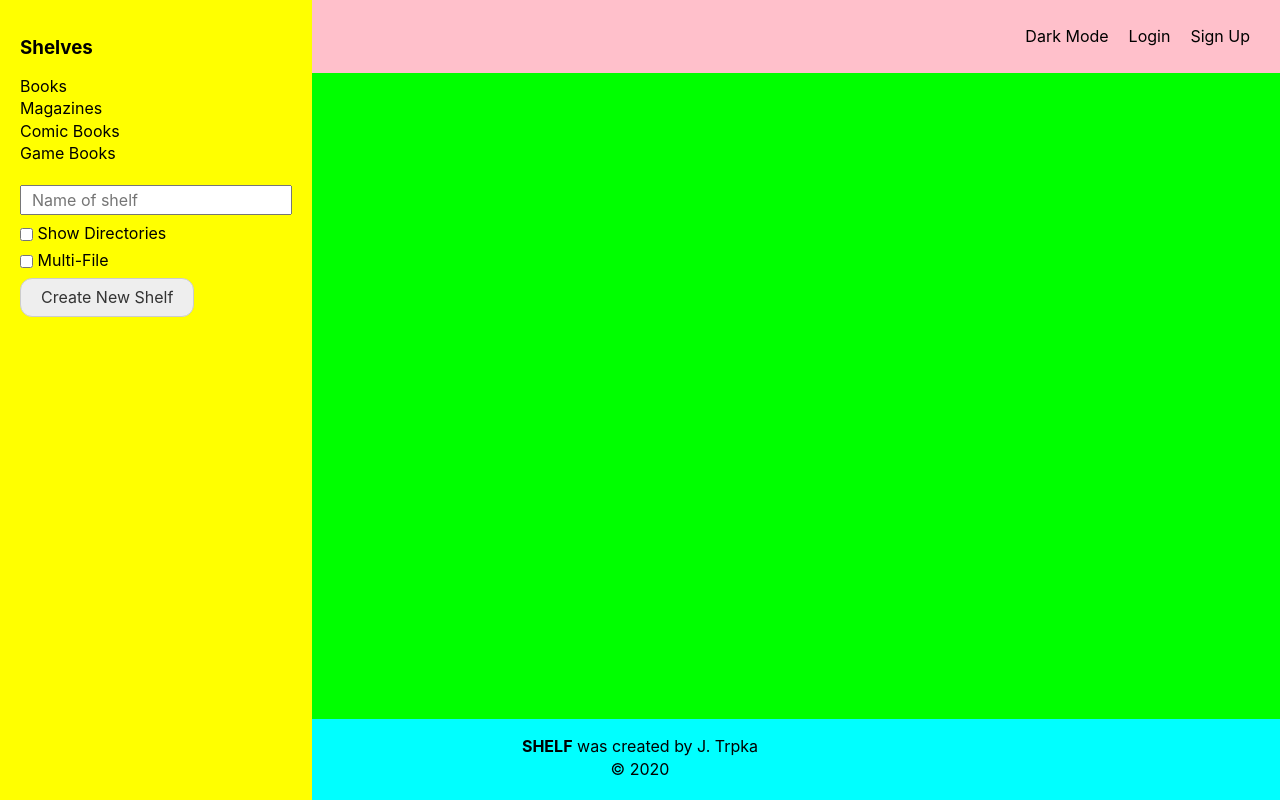
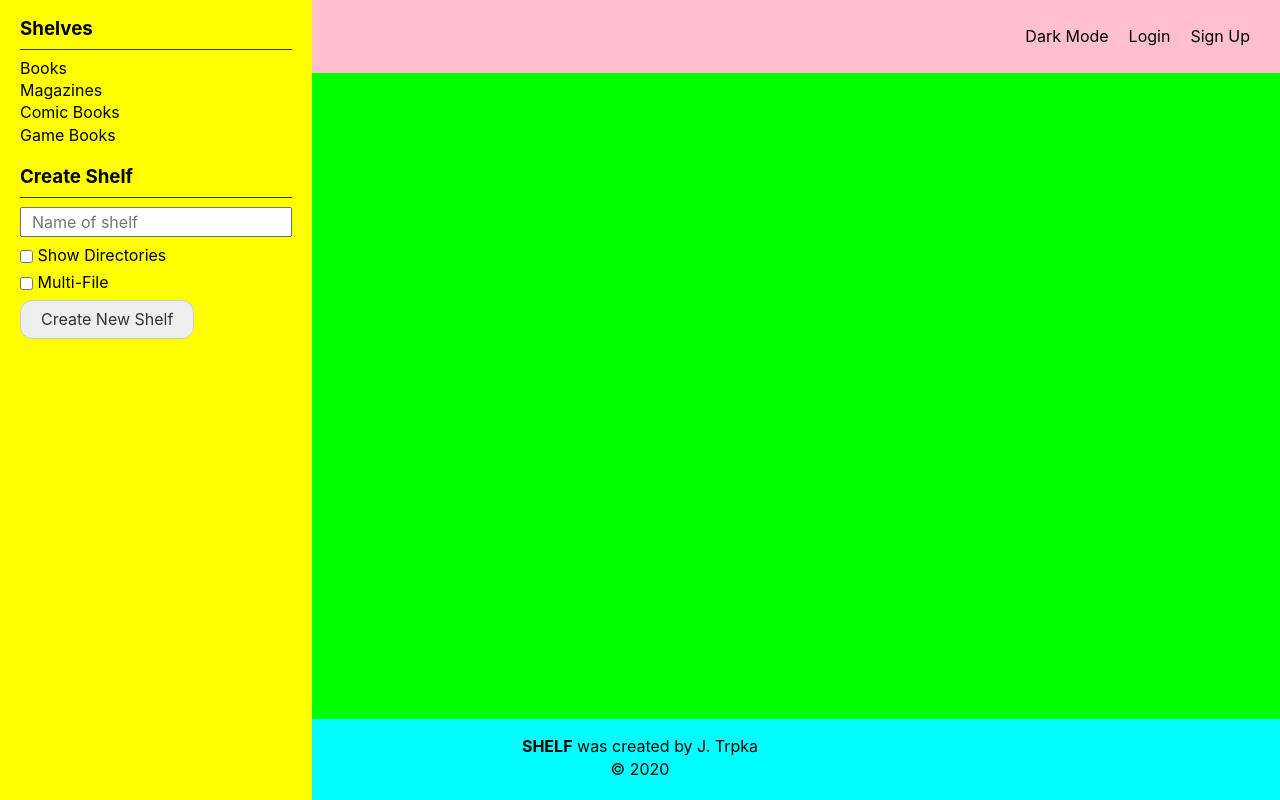
Before and after one commit to jtrpka0912/intranet.bookshelf.react, a React (Create React App) app: page / in a window 1280 px wide. Built offline with nearby package versions, Linux system fonts and the light colour scheme.

Commit message:
Tweaked some of the styling for the sidebar.

```diff
--- a/src/components/layout/page/Page.scss
+++ b/src/components/layout/page/Page.scss
@@ -18,6 +18,13 @@
             height: 100vh;
             padding: 18px 20px;
             background-color: yellow;
+
+            h3 {
+                margin: 0;
+                margin-bottom: 9px;
+                padding-bottom: 9px;
+                border-bottom: 1px solid #333;
+            }
 
             &-shelves {
                 li {
--- a/src/components/layout/page/Page.tsx
+++ b/src/components/layout/page/Page.tsx
@@ -19,6 +19,7 @@ const PageSidebar: React.FunctionComponent = () => {
         <aside className="shelf-page-sidebar">
             <section className="shelf-page-sidebar-shelves">
                 <h3>Shelves</h3>
+
                 <ul className="no-bullets">
                     <li>Books</li>
                     <li>Magazines</li>
@@ -28,6 +29,8 @@ const PageSidebar: React.FunctionComponent = () => {
             </section>
 
             <section className="shelf-page-sidebar-shelf-form">
+                <h3>Create Shelf</h3>
+
                 <label>
                     <input type="text" placeholder="Name of shelf" />
                 </label>
```
